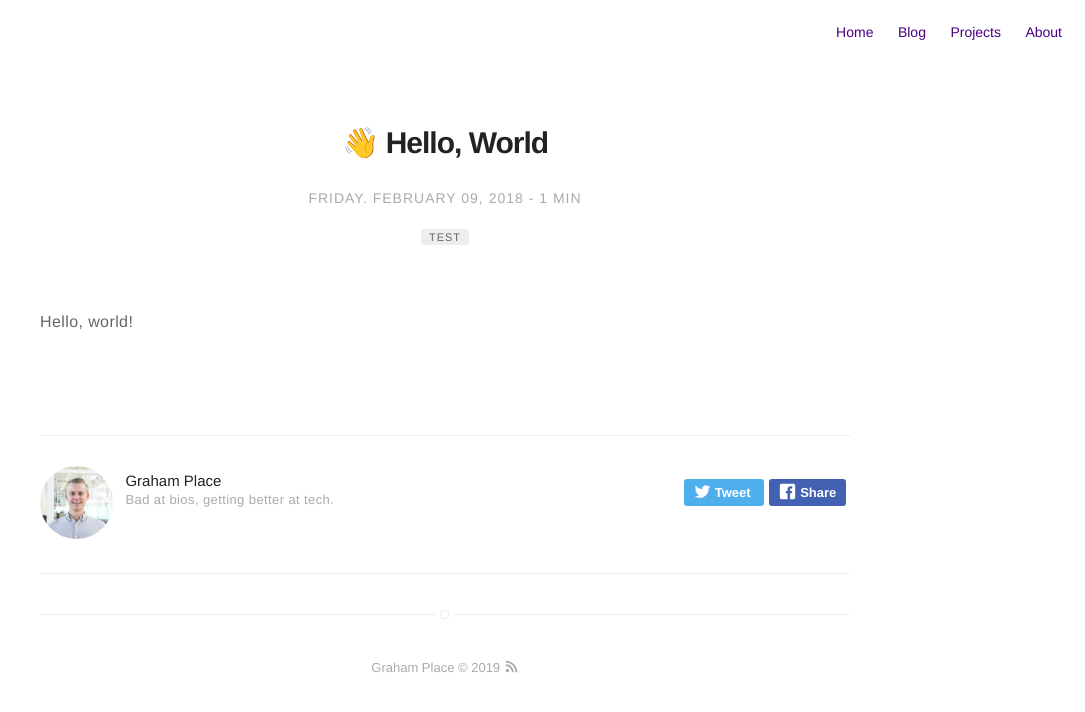
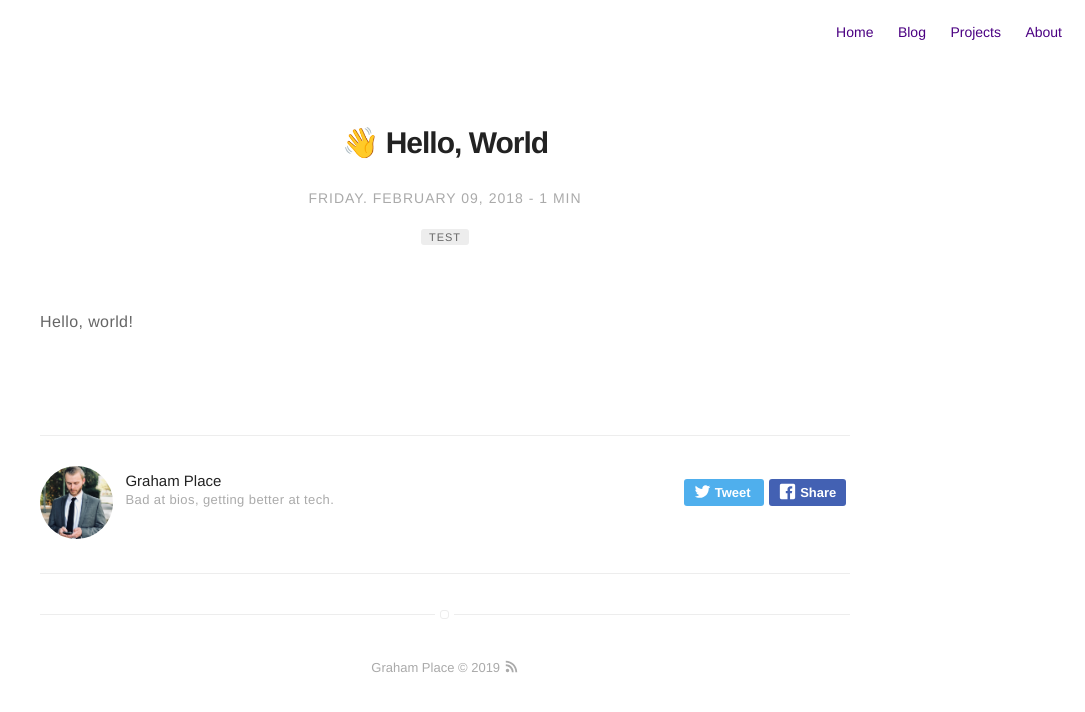
Before and after one commit to grahamplace/grahamplace.github.io, a Jekyll site: the page built from _posts/2019-02-09-hello-world-project.markdown, in a window 1280 px wide. Shown: the top 712 px of the page, without its empty margins (195-1280 px from the left). Built offline with Jekyll 4.4.1, drawn with Linux system fonts in a browser that asks for light colours; emoji names are drawn with the system emoji font.

Commit message:
Update author photo

```diff
--- a/_config.yml
+++ b/_config.yml
@@ -60,7 +60,7 @@ authors:
         bio: Bad at bios, getting better at tech.
         twitter: graham_place
         external-image: false
-        picture: assets/images/linkedin.jpg
+        picture: assets/images/suit.jpg
 
 # do you want a larger site? change the option below
 # options: [normal, large] | default: normal
```
